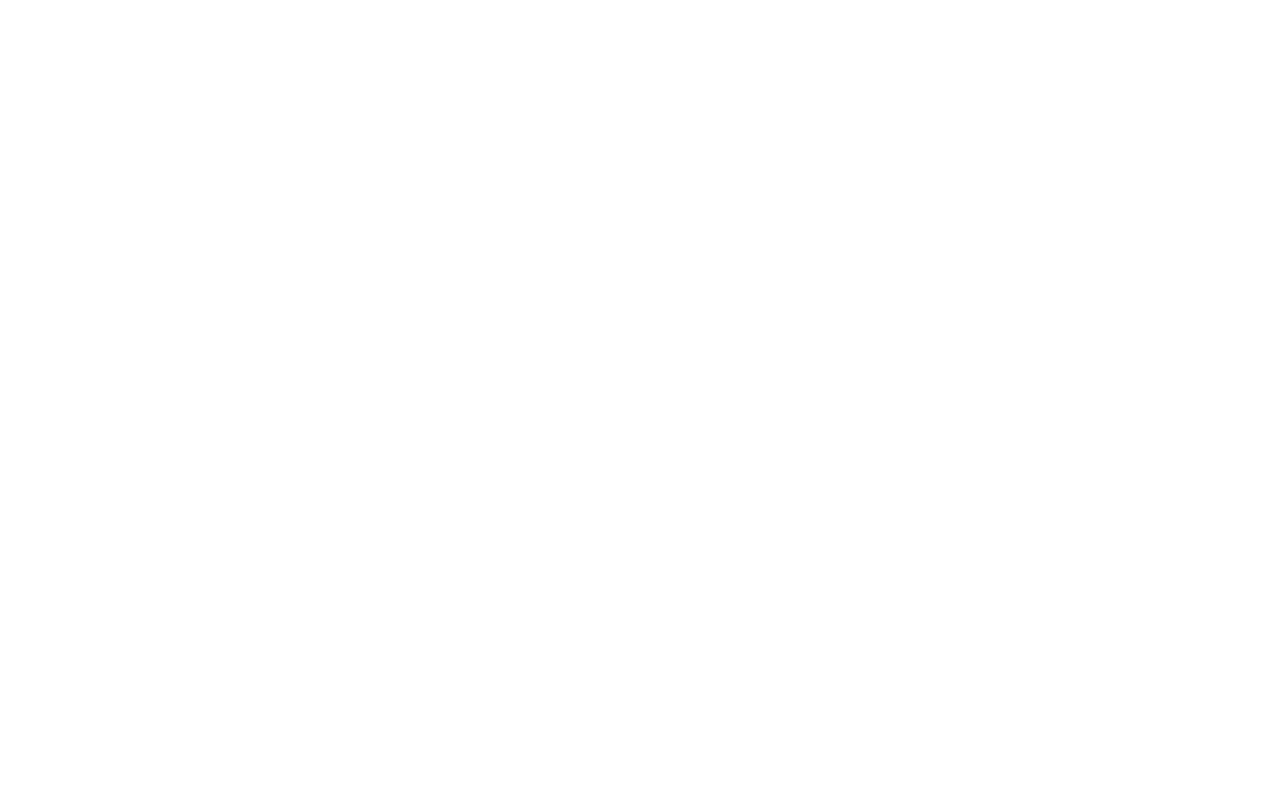
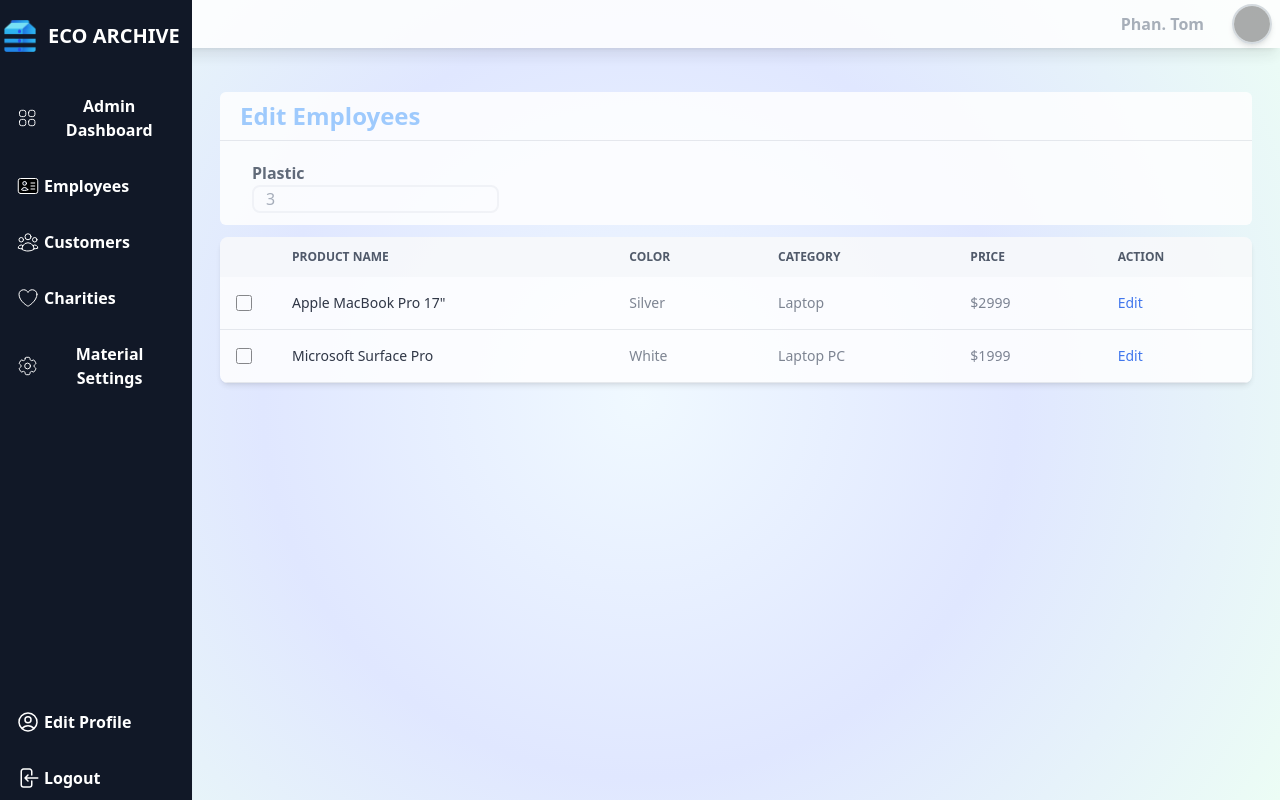
Before and after one commit to anthonyjdam/Eco_Archive, a React (Vite) app in the folder client/: page /editemployee in a window 1280 px wide. Before the commit this address had no page. Built offline with nearby package versions, Linux system fonts and the light colour scheme; grey boxes are pictures that could not be loaded.

Commit message:
Added boilerplate styling to all classes and fixed routing

```diff
--- a/client/src/App.jsx
+++ b/client/src/App.jsx
@@ -27,10 +27,10 @@ function App() {
           <Route path="/dropOff" element={<DropOff />}></Route>
           <Route path="/customerSettings" element={<CustomerSettings />}></Route>
           <Route path="/employeeDashboard" element={<EmployeeDashboard />}></Route>
-          <Route path="/editmaterial" element={<AdminEditMaterial/>}></Route>
-          {/* <Route path="/editemployee" element={<AdminEditEmployee/>}></Route> */}
-          {/* <Route path="/editcustomer" element={<AdminEditCustomer/>}></Route> */}
-          <Route path="/editcharity" element={<AdminEditCharities/>}></Route>
+          <Route path="/editmaterial" element={<AdminEditMaterial />}></Route>
+          <Route path="/editemployee" element={<AdminEditEmployee />}></Route>
+          <Route path="/editcustomer" element={<AdminEditCustomer />}></Route>
+          <Route path="/editcharity" element={<AdminEditCharities />}></Route>
         </Routes>
       </BrowserRouter>
 
--- a/client/src/component/AdminPages/AdminDashboard.jsx
+++ b/client/src/component/AdminPages/AdminDashboard.jsx
@@ -15,7 +15,7 @@ export default function AdminDashboard() {
                 </aside>
             </div>
 
-            <main className="min-h-screen bg-[radial-gradient(circle_at_center,_var(--tw-gradient-stops))] from-sky-50 via-indigo-100 to-emerald-50 ">
+            <main className=" min-h-screen bg-[radial-gradient(circle_at_center,_var(--tw-gradient-stops))] from-sky-50 via-indigo-100 to-emerald-50 ">
 
                 {/* Top Bar */}
                 <AdminProfileBar />
@@ -25,7 +25,7 @@ export default function AdminDashboard() {
                     <div className="flex-auto bottom-0 overflow-y-auto lg:pr-4 lg:pt-8">
                         <div>
                             <div className="bg-white rounded-md opacity-[85%] shawdow-lg m-3">
-                                <h2 className=" text-2xl text-blue-300 font-bold pl-5 mb-3">Inventory</h2>
+                                <h2 className=" text-2xl text-blue-300 font-bold pl-5 pt-2 pb-2">Inventory</h2>
                                 <hr className='pb-2'></hr>
                                 <div className="pl-5">
                                     <h3 className="font-semibold text-md text-gray-700">Concurrent Total</h3>
--- a/client/src/component/AdminPages/AdminEditEmployee.jsx
+++ b/client/src/component/AdminPages/AdminEditEmployee.jsx
@@ -1,15 +1,27 @@
-import React from 'react'
+import React, { useState } from 'react'
+import AdminSidebar from './AdminSidebar'
+import AdminProfileBar from "./AdminProfileBar"
+import AdminTable from './AdminTable'
 
-export default function AdminEditEmployee() {
+// glassRate = 3;
+
+function AdminEditEmployee() {
+
+  //State variables
+
+
+
   return (
+
     <>
+      {/* Sidebar */}
       <div className="sticky flex-auto w-48 shadow-md z-50 ">
-        <aside >
+        <aside className="sticky flex w-48 shadow-md">
           <AdminSidebar />
         </aside>
       </div>
 
-      <main className="min-h-screen bg-[radial-gradient(circle_at_center,_var(--tw-gradient-stops))] from-sky-50 via-indigo-100 to-emerald-50 ">
+      <main className=" min-h-screen bg-[radial-gradient(circle_at_center,_var(--tw-gradient-stops))] from-sky-50 via-indigo-100 to-emerald-50 ">
 
         {/* Top Bar */}
         <AdminProfileBar />
@@ -17,49 +29,49 @@ export default function AdminEditEmployee() {
         <div className="lg:pl-52">
           {/* Iventory Summary */}
           <div className="flex-auto bottom-0 overflow-y-auto lg:pr-4 lg:pt-8">
-            <div>
-              <div className="bg-white rounded-md opacity-[85%] shawdow-lg m-3">
-                <h2 className=" text-2xl text-blue-300 font-bold pl-5 mb-3">Inventory</h2>
-                <hr className='pb-2'></hr>
-                <div className="pl-5">
-                  <h3 className="font-semibold text-md text-gray-700">Concurrent Total</h3>
-                  <div className='pl-3 pt-3 pb-3 text-gray-600'>
-                    <p>Glass</p>
-                    <p>Plastic</p>
-                    <p>Aluminium</p>
-                  </div>
-                </div>
-                <hr className='pt-2 pb-2'></hr>
-                <div className="pl-5">
-                  <h3 className="font-semibold text-md text-gray-700">Lifetime Total</h3>
-                  <div className='pl-3 pt-3 pb-3 text-gray-600'>
-                    <p>Glass</p>
-                    <p>Plastic</p>
-                    <p>Aluminium</p>
-                  </div>
+
+            <div className="bg-white rounded-md opacity-[85%] shawdow-lg m-3">
+
+              <h2 className=" text-2xl text-blue-300 font-bold pl-5 pt-2 pb-2">Edit Employees</h2>
+              <hr className='pb-2'></hr>
+              <div className="pl-5">
+                <div className='pl-3 pt-3 pb-3 text-gray-600 justify-around'>
+                  {/* enter here */}
+                  <h3 className='font-semibold'>Plastic</h3>
+                  <input
+                    placeholder={3}
+                    className='border-2 border-gray-100 focus:border-blue-200 rounded-lg pl-3'
+                    type="text"
+
+                  ></input>
+
+
+
                 </div>
               </div>
+              <div>
+              </div>
+
             </div>
 
             {/* Admin Table */}
             <div>
               <div className="text-center relative m-3">
-                {/* <AdminTable /> */}
+                <AdminTable />
               </div>
             </div>
 
-            {/* <div className="flex-auto bottom-0 overflow-y-auto lg:pl-52 lg:pr-4 bg-[radial-gradient(circle_at_center,_var(--tw-gradient-stops))] from-sky-50 via-indigo-100 to-emerald-50"> */}
-            <div className="opacity-[85%] text-center relative m-3">
-              <form>
-                <input className='w-full h-10 rounded-md shadow-md pl-3' placeholder='Enter Query'></input>
+          </div>
 
 
-              </form>
-            </div>
-          </div>
+
         </div>
+
       </main>
 
     </>
+
   )
 }
+
+export default AdminEditEmployee;
--- a/client/src/component/AdminPages/AdminEditMaterial.jsx
+++ b/client/src/component/AdminPages/AdminEditMaterial.jsx
@@ -50,7 +50,7 @@ function AdminEditMaterial() {
           <div className="flex-auto bottom-0 overflow-y-auto lg:pr-4 lg:pt-8">
 
             <div className="bg-white rounded-md opacity-[85%] shawdow-lg m-3">
-              <div>
+
                 <h2 className=" text-2xl text-blue-300 font-bold pl-5 pt-2 pb-2">Material Rates</h2>
                 <hr className='pb-2'></hr>
                 <div className="pl-5">
@@ -113,7 +113,6 @@ function AdminEditMaterial() {
                     </div>}
                   </div>
                 </div>
-              </div>
               <div>
               </div>
             </div>
--- a/client/src/component/AdminPages/AdminSidebar.jsx
+++ b/client/src/component/AdminPages/AdminSidebar.jsx
@@ -26,30 +26,36 @@ export default function AdminSidebar() {
                             Admin Dashboard
                         </label>
                     </NavLink>
-                    <button className="p-2.5 mt-3 w-full flex items-center rounded-md px-4 duration-300 cursor-pointer hover:bg-blue-400 text-white">
+                    <NavLink className="p-2.5 mt-3 w-full flex items-center rounded-md px-4 duration-300 cursor-pointer hover:bg-blue-400 text-white"
+                        to="/editemployee"
+                    >
                         <svg xmlns="http://www.w3.org/2000/svg" fill="" viewBox="0 0 24 24" stroke-width="1" stroke="currentColor" class="w-6 h-6 mr-1">
                             <path stroke-linecap="round" stroke-linejoin="round" d="M15 9h3.75M15 12h3.75M15 15h3.75M4.5 19.5h15a2.25 2.25 0 002.25-2.25V6.75A2.25 2.25 0 0019.5 4.5h-15a2.25 2.25 0 00-2.25 2.25v10.5A2.25 2.25 0 004.5 19.5zm6-10.125a1.875 1.875 0 11-3.75 0 1.875 1.875 0 013.75 0zm1.294 6.336a6.721 6.721 0 01-3.17.789 6.721 6.721 0 01-3.168-.789 3.376 3.376 0 016.338 0z" />
                         </svg>
                         <label className="font-semibold">
                             Employees
                         </label>
-                    </button>
-                    <button className="p-2.5 mt-3 w-full flex items-center rounded-md px-4 duration-300 cursor-pointer hover:bg-blue-400 text-white">
+                    </NavLink>
+                    <NavLink className="p-2.5 mt-3 w-full flex items-center rounded-md px-4 duration-300 cursor-pointer hover:bg-blue-400 text-white"
+                        to="/editcustomer"
+                    >
                         <svg xmlns="http://www.w3.org/2000/svg" fill="none" viewBox="0 0 24 24" stroke-width="1" stroke="currentColor" class="w-6 h-6 mr-1">
                             <path stroke-linecap="round" stroke-linejoin="round" d="M18 18.72a9.094 9.094 0 003.741-.479 3 3 0 00-4.682-2.72m.94 3.198l.001.031c0 .225-.012.447-.037.666A11.944 11.944 0 0112 21c-2.17 0-4.207-.576-5.963-1.584A6.062 6.062 0 016 18.719m12 0a5.971 5.971 0 00-.941-3.197m0 0A5.995 5.995 0 0012 12.75a5.995 5.995 0 00-5.058 2.772m0 0a3 3 0 00-4.681 2.72 8.986 8.986 0 003.74.477m.94-3.197a5.971 5.971 0 00-.94 3.197M15 6.75a3 3 0 11-6 0 3 3 0 016 0zm6 3a2.25 2.25 0 11-4.5 0 2.25 2.25 0 014.5 0zm-13.5 0a2.25 2.25 0 11-4.5 0 2.25 2.25 0 014.5 0z" />
                         </svg>
                         <label className="font-semibold">
                             Customers
                         </label>
-                    </button>
-                    <button className="p-2.5 mt-3 w-full flex items-center rounded-md px-4 duration-300 cursor-pointer hover:bg-pink-300 text-white">
+                    </NavLink>
+                    <NavLink className="p-2.5 mt-3 w-full flex items-center rounded-md px-4 duration-300 cursor-pointer hover:bg-pink-300 text-white"
+                        to="/editcharity"
+                    >
                         <svg xmlns="http://www.w3.org/2000/svg" fill="none" viewBox="0 0 24 24" stroke-width="1" stroke="currentColor" class="w-6 h-6 mr-1">
                             <path stroke-linecap="round" stroke-linejoin="round" d="M21 8.25c0-2.485-2.099-4.5-4.688-4.5-1.935 0-3.597 1.126-4.312 2.733-.715-1.607-2.377-2.733-4.313-2.733C5.1 3.75 3 5.765 3 8.25c0 7.22 9 12 9 12s9-4.78 9-12z" />
                         </svg>
                         <label className="font-semibold">
                             Charities
                         </label>
-                    </button>
+                    </NavLink>
                     <NavLink
                         className="p-2.5 mt-3 w-full flex items-center rounded-md px-4 duration-300 cursor-pointer hover:bg-blue-400 text-white"
                         to="/editmaterial"
```
Also changed, not shown: client/src/component/AdminPages/AdminEditCharities.jsx (+19 -38 lines), client/src/component/AdminPages/AdminEditCustomer.jsx (+21 -38 lines), 1 other file (tests, documents, lock files or other folders).
